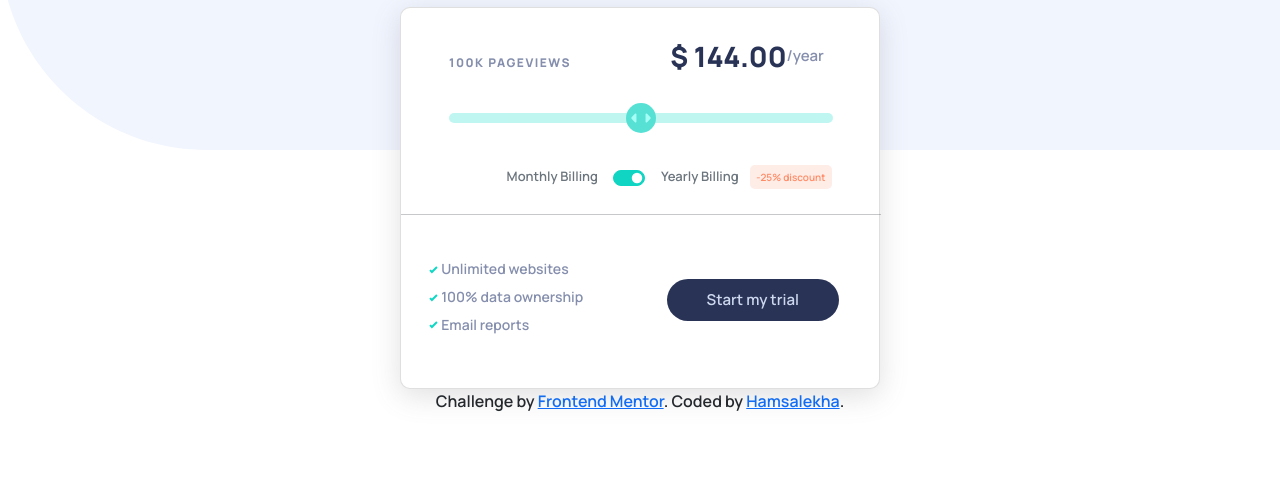
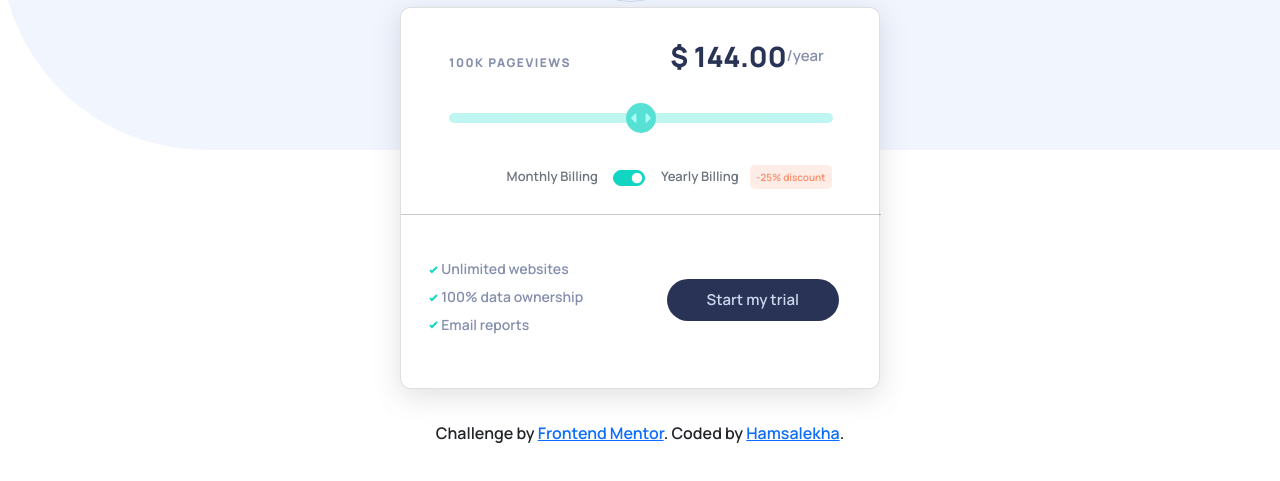
Before and after one commit to LekhaKumar/Interactive-Pricing-Component-, a plain HTML site: page index.html in a window 1280 px wide. Shown: the part 221-702 px from the top of the page. Drawn offline with nearby package versions, Linux system fonts and the light colour scheme.

Commit message:
Small change in footer

```diff
--- a/styles.css
+++ b/styles.css
@@ -338,3 +338,7 @@ button:hover {
   }
 
 }
+
+footer{
+  margin: 2rem;
+}
```
